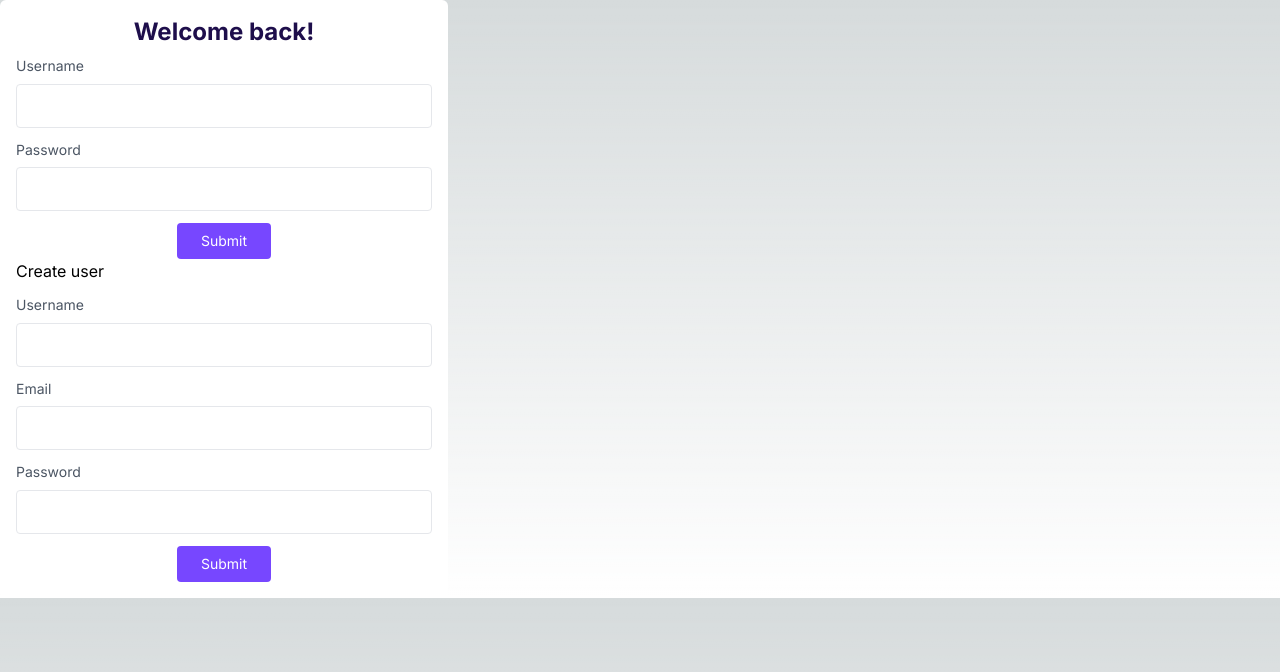
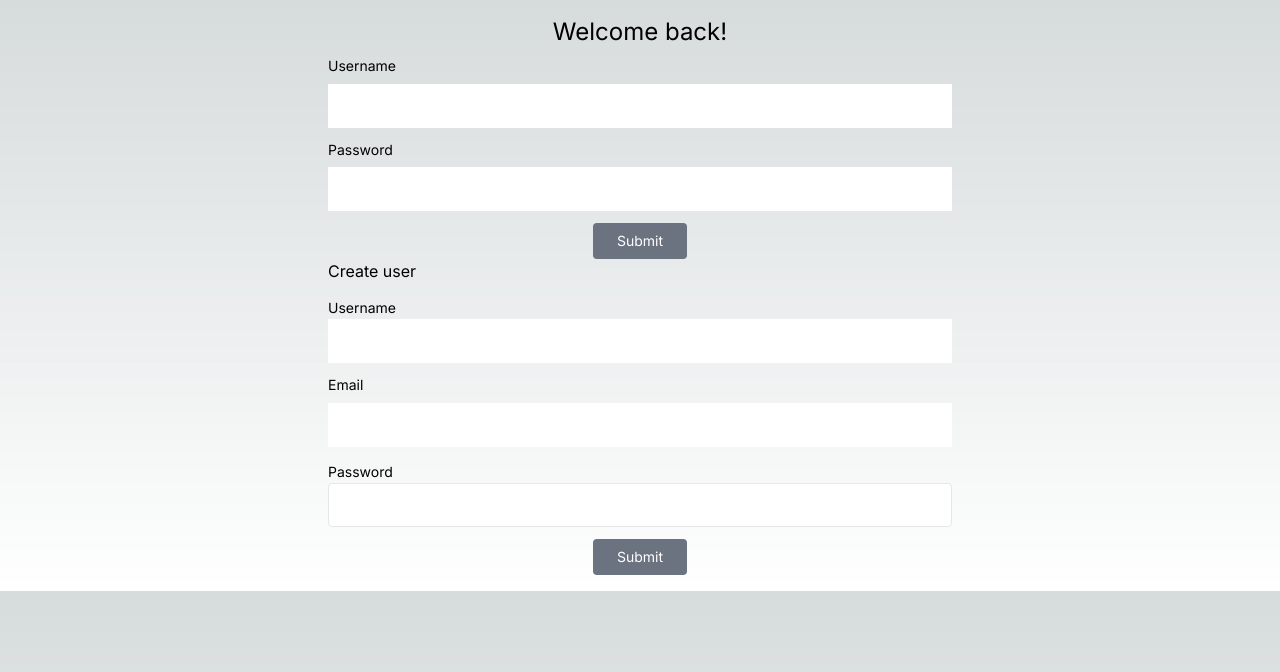
Before and after one commit to hicass/tag-ops-v3, a Next.js app: page /admin in a window 1280 px wide. Shown: the top 672 px of the page. Built offline with nearby package versions, Linux system fonts and the light colour scheme.

Commit message:
Make minor styling changes.

```diff
--- a/src/app/admin/page.tsx
+++ b/src/app/admin/page.tsx
@@ -56,14 +56,14 @@ export default function Admin() {
   }
 
   return (
-    <div className="max-w-md relative flex flex-col p-4 rounded-md text-black bg-white">
-      <div className="text-2xl font-bold mb-2 text-[#1e0e4b] text-center">
+    <div className="flex flex-col items-center p-4">
+      <div className="text-2xl mb-2 text-center">
         Welcome back!
       </div>
 
-      <form className="flex flex-col gap-3" onSubmit={loginUser}>
+      <form className="flex flex-col gap-3 w-1/2" onSubmit={loginUser}>
         <div className="block relative">
-          <label className="block text-gray-600 cursor-text text-sm leading-[140%] font-normal mb-2">
+          <label className="block cursor-text text-sm leading-[140%] font-normal mb-2">
             Username
           </label>
           <input
@@ -74,12 +74,12 @@ export default function Admin() {
             onChange={(e) => {
               setUserData({ ...userData, username: e.target.value });
             }}
-            className="rounded border border-gray-200 text-sm w-full font-normal leading-[18px] text-black tracking-[0px] appearance-none block h-11 m-0 p-[11px] focus:ring-2 ring-offset-2  ring-gray-900 outline-0"
+            className="text-sm w-full font-normal leading-[18px] text-black tracking-[0px] appearance-none block h-11 m-0 p-[11px] focus:ring-2 ring-offset-2  ring-gray-900 outline-0"
           />
         </div>
 
         <div className="block relative">
-          <label className="block text-gray-600 cursor-text text-sm leading-[140%] font-normal mb-2">
+          <label className="block cursor-text text-sm leading-[140%] font-normal mb-2">
             Password
           </label>
           <input
@@ -90,22 +90,22 @@ export default function Admin() {
             onChange={(e) => {
               setUserData({ ...userData, password: e.target.value });
             }}
-            className="rounded border border-gray-200 text-sm w-full font-normal leading-[18px] text-black tracking-[0px] appearance-none block h-11 m-0 p-[11px] focus:ring-2 ring-offset-2 ring-gray-900 outline-0"
+            className="text-sm w-full font-normal leading-[18px] text-black tracking-[0px] appearance-none block h-11 m-0 p-[11px] focus:ring-2 ring-offset-2 ring-gray-900 outline-0"
           />
         </div>
 
         <button
           type="submit"
-          className="bg-[#7747ff] w-max m-auto px-6 py-2 rounded text-white text-sm font-normal"
+          className="bg-gray-500 w-max m-auto px-6 py-2 rounded text-white text-sm font-normal"
         >
           Submit
         </button>
       </form>
 
-      <form className="flex flex-col gap-3" onSubmit={createUser}>
+      <form className="flex flex-col gap-3 w-1/2" onSubmit={createUser}>
         <p>Create user</p>
         <div className="block relative">
-          <label className="block text-gray-600 cursor-text text-sm leading-[140%] font-normal mb-2">
+          <label className="cursor-text text-sm leading-[140%] font-normal mb-2">
             Username
           </label>
           <input
@@ -116,12 +116,12 @@ export default function Admin() {
             onChange={(e) => {
               setNewUserData({ ...newUserData, username: e.target.value });
             }}
-            className="rounded border border-gray-200 text-sm w-full font-normal leading-[18px] text-black tracking-[0px] appearance-none block h-11 m-0 p-[11px] focus:ring-2 ring-offset-2  ring-gray-900 outline-0"
+            className="text-sm w-full font-normal leading-[18px] text-black tracking-[0px] appearance-none block h-11 m-0 p-[11px] focus:ring-2 ring-offset-2  ring-gray-900 outline-0"
           />
         </div>
 
         <div className="block relative">
-          <label className="block text-gray-600 cursor-text text-sm leading-[140%] font-normal mb-2">
+          <label className="block cursor-text text-sm leading-[140%] font-normal mb-2">
             Email
           </label>
           <input
@@ -132,12 +132,12 @@ export default function Admin() {
             onChange={(e) => {
               setNewUserData({ ...newUserData, email: e.target.value });
             }}
-            className="rounded border border-gray-200 text-sm w-full font-normal leading-[18px] text-black tracking-[0px] appearance-none block h-11 m-0 p-[11px] focus:ring-2 ring-offset-2  ring-gray-900 outline-0"
+            className="text-sm w-full font-normal leading-[18px] text-black tracking-[0px] appearance-none block h-11 m-0 p-[11px] focus:ring-2 ring-offset-2  ring-gray-900 outline-0"
           />
         </div>
 
         <div className="block relative">
-          <label className="block text-gray-600 cursor-text text-sm leading-[140%] font-normal mb-2">
+          <label className="cursor-text text-sm leading-[140%] font-normal mb-2">
             Password
           </label>
           <input
@@ -154,7 +154,7 @@ export default function Admin() {
 
         <button
           type="submit"
-          className="bg-[#7747ff] w-max m-auto px-6 py-2 rounded text-white text-sm font-normal"
+          className="bg-gray-500 w-max m-auto px-6 py-2 rounded text-white text-sm font-normal"
         >
           Submit
         </button>
--- a/src/app/page.tsx
+++ b/src/app/page.tsx
@@ -1,6 +1,7 @@
 'use client';
 import { useSession, signOut } from 'next-auth/react';
 import { useState } from 'react';
+import Header from '../components/Header/Header';
 import ExplorePosts from '../components/ExplorePosts/ExplorePosts';
 import NewPost from '../components/NewPost/NewPost';
 import AllPosts from '../components/AllPosts/AllPosts';
@@ -23,10 +24,11 @@ export default function Home() {
   };
 
   return (
-    <main className="flex min-h-screen flex-col items-center justify-between p-24">
+    <main className="flex min-h-screen flex-col items-center m-10">
+      <Header />
       {session ? (
-        <div>
-          <nav className="flex flex-col">
+        <>
+          <nav className="absolute top-10 left-10 flex flex-col items-start">
             <button onClick={() => signOut()}>Logout</button>
             <button onClick={() => setActiveView('explore')}>Explore</button>
             <button onClick={() => setActiveView('new')}>New</button>
@@ -34,7 +36,7 @@ export default function Home() {
           </nav>
 
           {renderView()}
-        </div>
+        </>
       ) : (
         <ExplorePosts />
       )}
--- a/src/components/AllPosts/AllPosts.tsx
+++ b/src/components/AllPosts/AllPosts.tsx
@@ -1,5 +1,7 @@
 export default function AllPosts() {
-    return (
-        <h1>AllPosts</h1>
-    )
+  return (
+    <div className="pt-20">
+      <h1>AllPosts</h1>
+    </div>
+  );
 }
--- /dev/null
+++ b/src/components/Header/Header.tsx
@@ -0,0 +1,8 @@
+export default function Header() {
+  return (
+    <div className="flex flex-col items-center">
+      <h1>Mi Parcae, and then some</h1>
+      <h2>becuase sometimes it feels like im cheating fate</h2>
+    </div>
+  );
+}
--- a/src/components/NewPost/NewPost.tsx
+++ b/src/components/NewPost/NewPost.tsx
@@ -1,5 +1,7 @@
 export default function NewPost() {
     return (
-        <h1>NewPost</h1>
+        <div className="pt-20">
+            <h1>NewPost</h1>
+        </div>
     )
 }
```
Also changed, not shown: src/components/ExplorePosts/ExplorePosts.tsx (+41 -15 lines).
